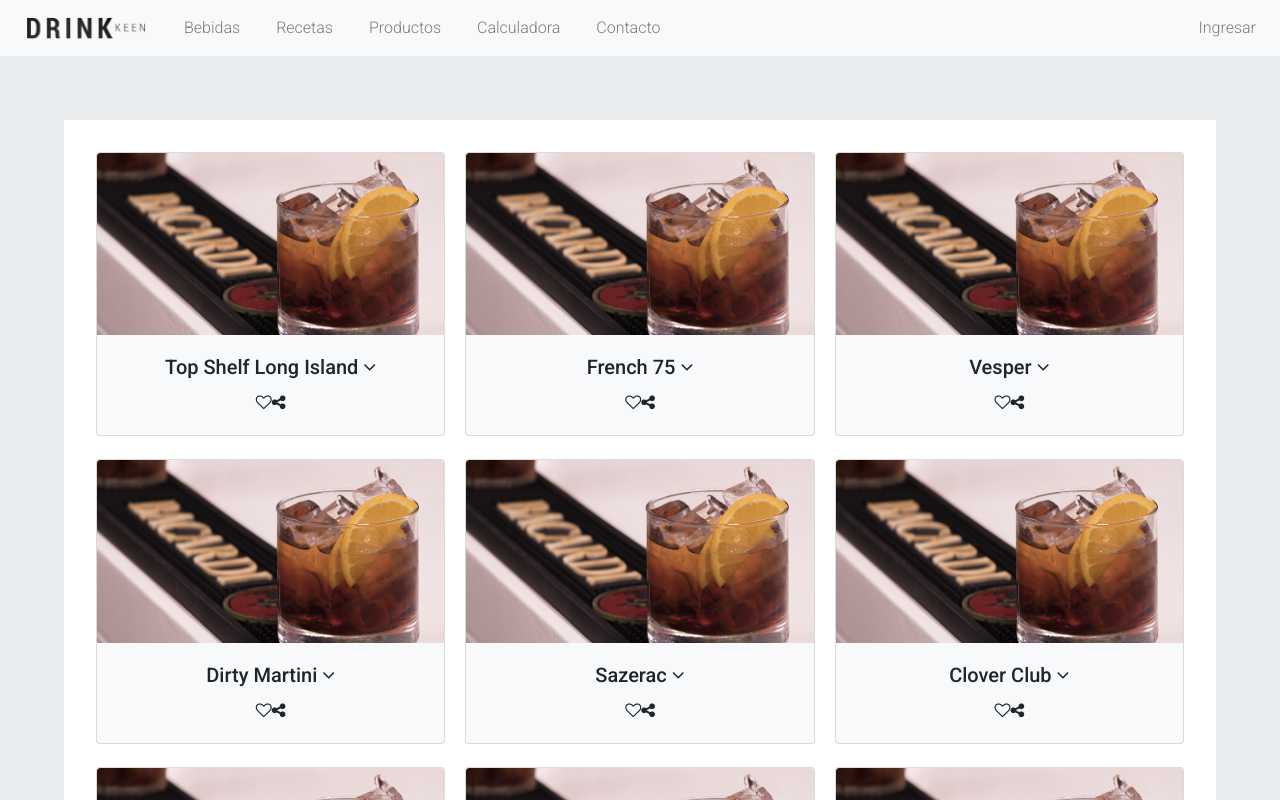
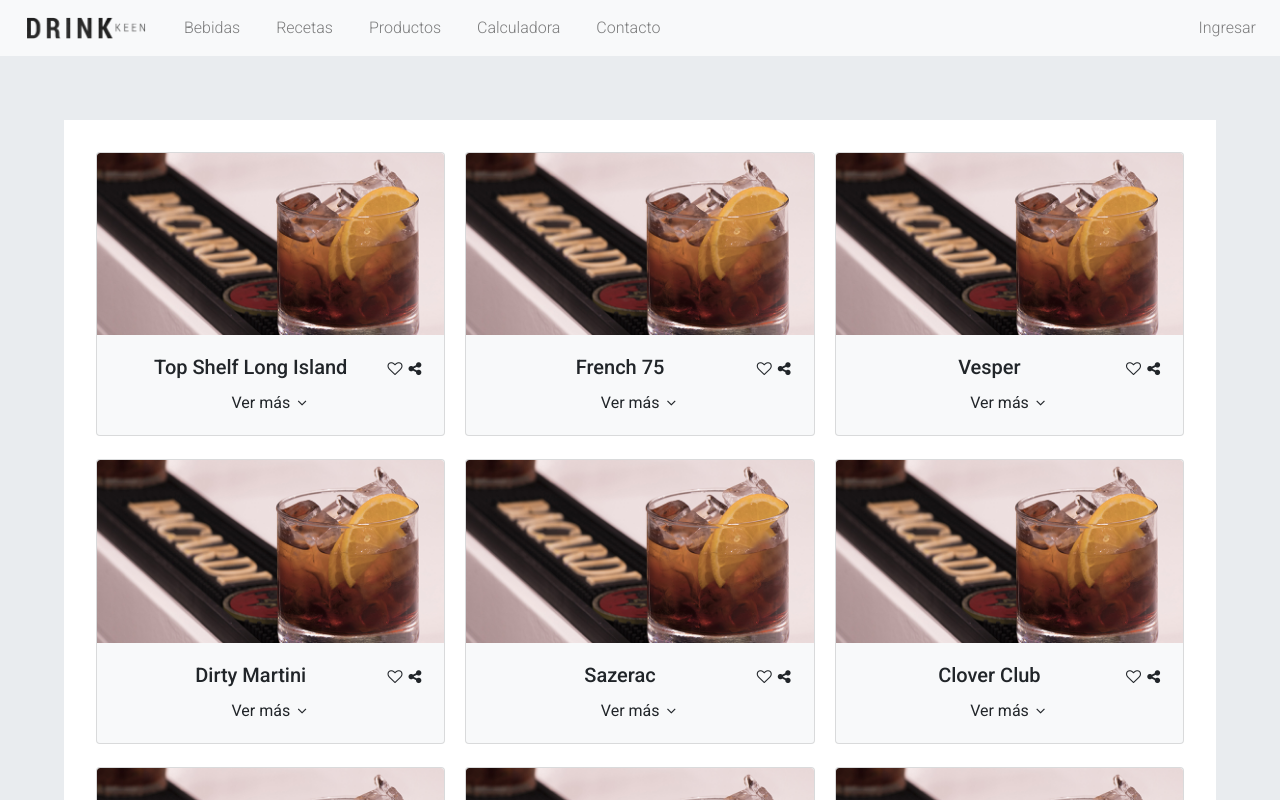
Before and after one commit to okaywaitwhat/drinkkeen, a Vue app in the folder web/: page /cocteleria/clasica in a window 1280 px wide. Both pictures are taken after a click on the picture 640 px from the left and 362 px from the top of the page. Shown: the top 800 px of the page. Built offline with nearby package versions, Linux system fonts and the light colour scheme.

Commit message:
recipe card almost good looking

```diff
--- a/web/src/components/Recipe.vue
+++ b/web/src/components/Recipe.vue
@@ -4,19 +4,25 @@
       <img class="card-img-top" :src="imgPath">
         <div class="card-body">
           <h5 class="card-title">{{ recipe.name }}
-            <i
-              v-on:click="showDetails = !showDetails"
-              :class="{ pointer: true, fa: true, 'fa-angle-down': !showDetails, 'fa-angle-up': showDetails }"
-            ></i></h5>
+            <div class="float-right">
               <i
-              v-on:click="like = !like"
-              :class="{ pointer: true, fa: true, 'fa-heart-o': !like, 'fa-heart': like }"
-              ></i>
-            <i class="fa fa-share-alt"></i>
+                v-on:click="like = !like"
+                :class="{ pointer: true, fa: true, 'fa-heart-o': !like, 'fa-heart': like }"
+                ></i>
+              <i class="fa fa-share-alt"></i>
+            </div>
+          </h5>
+          <div v-on:click="showDetails = !showDetails" :class="{ pointer: true}">
+            Ver más <i
+              :class="{ fa: true, 'fa-angle-down': !showDetails, 'fa-angle-up': showDetails }"
+            ></i>
+          </div>
         </div>
         <ul class="list-group list-group-flush" v-if="showDetails">
-          <li v-for="ingredient in recipe.ingredients" :key="ingredient.ingredient">{{ ingredient.ingredient }}<span class="float-right">{{ ingredient.portion }} <em>{{ ingredient.unit }}</em></span></li>
-          <li v-for="(step, index) in recipe.steps" :key="step.step" class="dark-list"><strong>{{ index+1 }}.</strong> {{ step }}</li>
+          <li>Método de preparación: <span class="text-capitalize">{{ recipe.type }}</span></li>
+          <li class="text-capitalize">Categoría: {{ recipe.family }}</li>
+          <li class="dark-list" v-for="ingredient in recipe.ingredients" :key="ingredient.ingredient">{{ ingredient.ingredient }}<span class="float-right">{{ ingredient.portion }} <em>{{ ingredient.unit }}</em></span></li>
+          <li v-for="(step, index) in recipe.steps" :key="step.step"><strong>{{ index+1 }}.</strong> {{ step }}</li>
         </ul>
     </div>
   </div>
@@ -53,17 +59,12 @@ $lg-width: 900px;
   &:hover {
     box-shadow: 0px 5px 10px 0px rgba(0, 0, 0, 0.2);
   }
-  h5 {
-    position: relative;
-  }
-  media {
-    position: absolute;
-    right: 0;
-  }
   p {
     margin: 0;
   }
   i {
+    margin: 3px;
+    font-size: 15px;
     transition: all .09s ease;
     &:hover {
     transform: scale(1.2);
--- a/web/src/data/recipes/classiccocktails.js
+++ b/web/src/data/recipes/classiccocktails.js
@@ -783,7 +783,8 @@ export default {
       ],
       steps: [
         'Agitar Dry Gin, jugo de limón y Jarabe con hielo.',
-        'Colar en una flauta de champán. Verter el vino espumoso.'
+        'Colar en una flauta de champán.',
+        'Verter el vino espumoso.'
       ]
     },
     {
```
